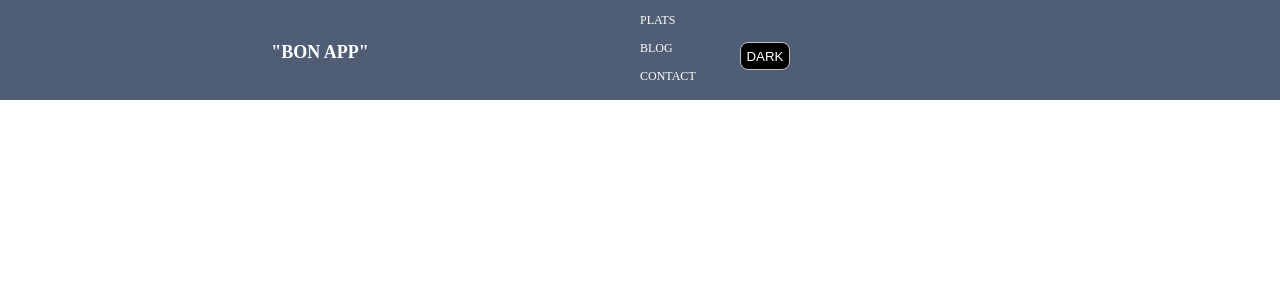
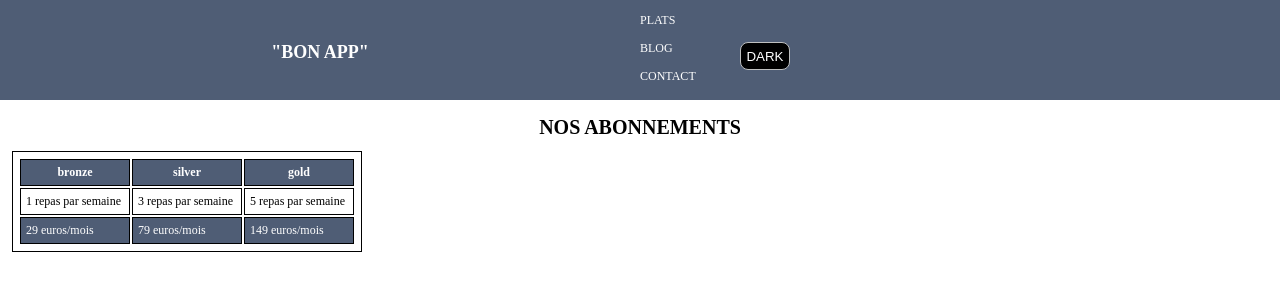
Before and after one commit to DOTG29/EVAL_A1_2023_Prenom, a website built with Vite: page index.html in a window 1280 px wide. Built offline with nearby package versions, Linux system fonts and the light colour scheme.

Commit message:
tableau d'abonnements fini

```diff
--- a/index.html
+++ b/index.html
@@ -22,6 +22,30 @@
       </div>
     </header>
     <main>
+      <h2 class="titre_des_abonnements">NOS ABONNEMENTS</h2>
+        <table>
+          <thead>
+            <tr>
+              <th>bronze</th>
+              <th>silver</th>
+              <th>gold</th>
+            </tr>
+          </thead>
+          <tbody>
+            <tr>
+              <td>1 repas par semaine</td>
+              <td>3 repas par semaine</td>
+              <td>5 repas par semaine</td>
+            </tr>
+          </tbody>
+          <tfoot>
+            <tr>
+              <td>29 euros/mois</td>
+              <td>79 euros/mois</td>
+              <td>149 euros/mois</td>
+            </tr>
+          </tfoot>
+        </table>
 
     </main>
     <footer>
--- a/style.css
+++ b/style.css
@@ -51,5 +51,26 @@ header {
     border-radius: 8px;
     color: white;
     background-color: black;
-    font-size: 15;
 }
+
+.titre_des_abonnements {
+    text-align: center;
+    margin-top: 16px;
+    font-size: 20px;
+}
+
+table {
+    margin: 12px;
+}
+
+table , th, td {
+    border: 1px solid black;
+    width: 350px;
+    padding: 5px;
+    font-size: 12px;
+}
+
+thead , tfoot {
+    background-color: #4f5d75;
+    color: white;
+}
```
Also changed, not shown: app.js (+10 -0 lines), img/casey-lee-awj7sRviVXo-unsplash.jpg (added), 5 other files.
